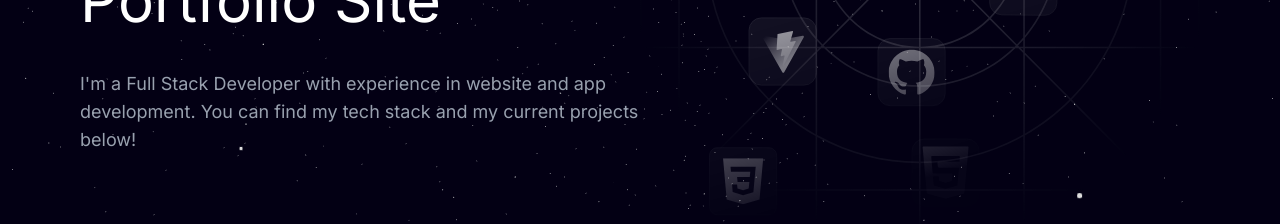
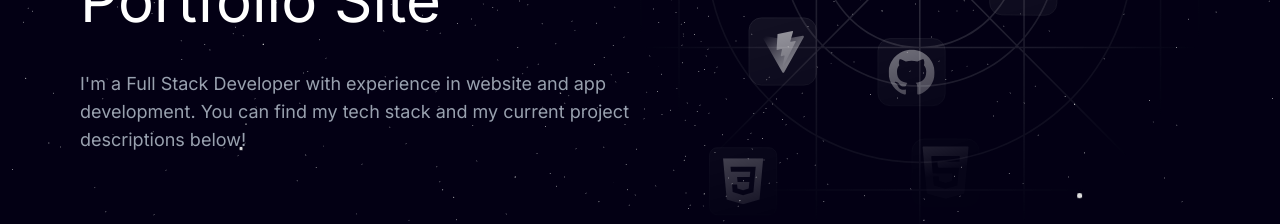
Before and after one commit to jordannwright1/Portfolio, a Next.js app: page / in a window 1280 px wide. Shown: the part 493-717 px from the top of the page. Built offline with nearby package versions, Linux system fonts and the light colour scheme; a web font is replaced by a local one.

Commit message:
Minor change to about section

```diff
--- a/components/sub/HeroContent.tsx
+++ b/components/sub/HeroContent.tsx
@@ -37,7 +37,7 @@ const HeroContent = () => {
         variants={slideInFromLeft(0.8)}
         className='text-lg text-gray-400 my-5 max-w-[600px]'
         >
-          I'm a Full Stack Developer with experience in website and app development.  You can find my tech stack and my current projects below!
+          I'm a Full Stack Developer with experience in website and app development.  You can find my tech stack and my current project descriptions below!
 
 
         </motion.p>
```
